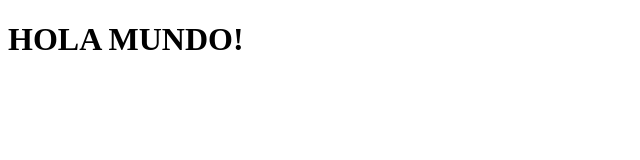
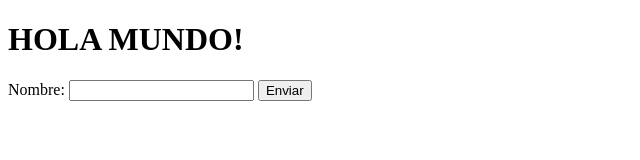
Before and after one commit to querubeariza/proyecto, a plain HTML site: page index.html in a window 1280 px wide. Shown: the whole page, without its empty margins (0-640 px from the left). Drawn offline with Linux system fonts and the light colour scheme.

Commit message:
formulario

```diff
--- a/index.html
+++ b/index.html
@@ -7,5 +7,11 @@
 </head>
 <body>
     <h1>HOLA MUNDO!</h1>
+    <form action="/submit">
+        <label for="name">Nombre:</label>
+        <input type="text" id="name" name="name">
+        <input type="submit" value="Enviar">
+    </form>
+
 </body>
 </html>
```
